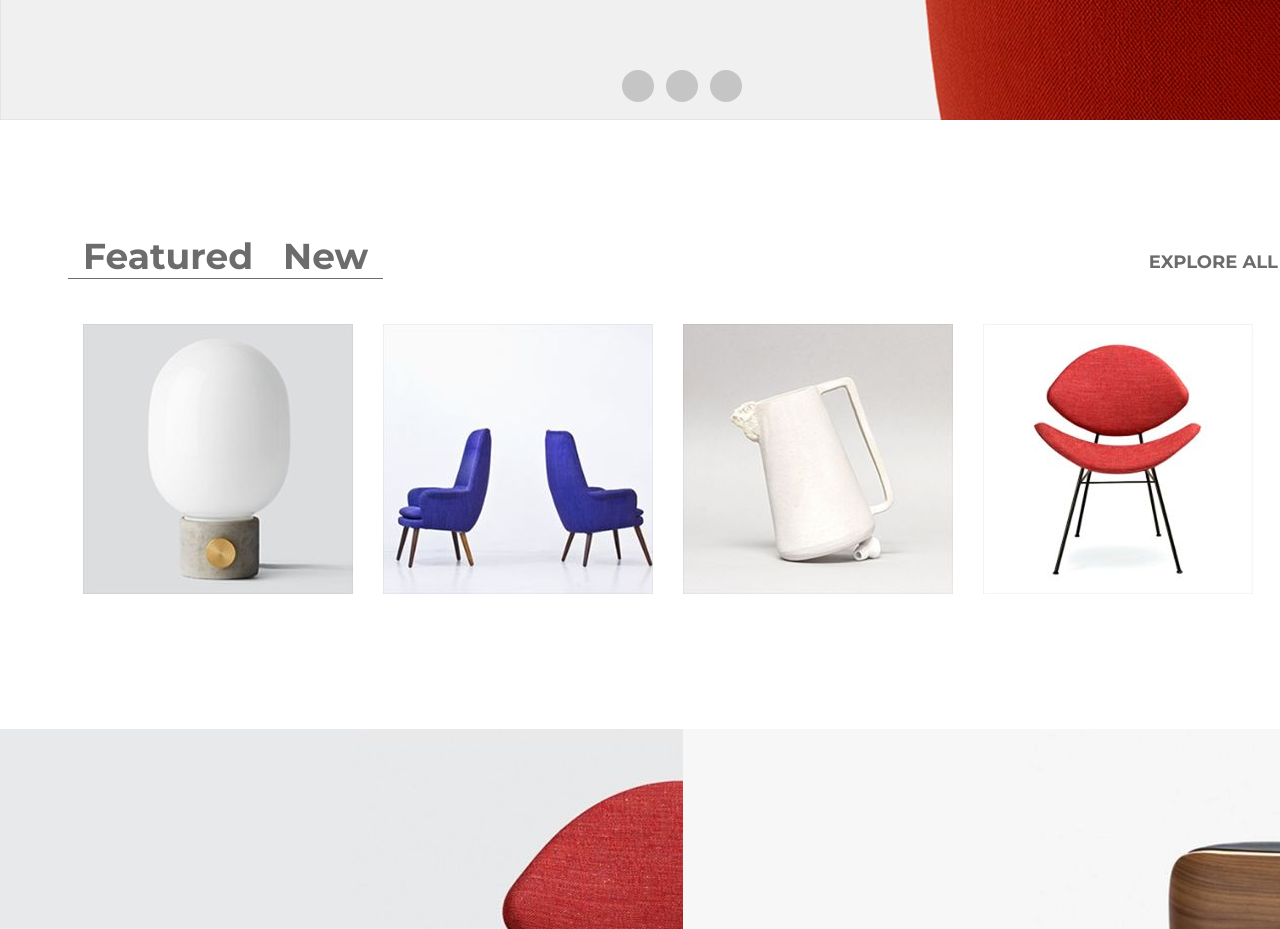
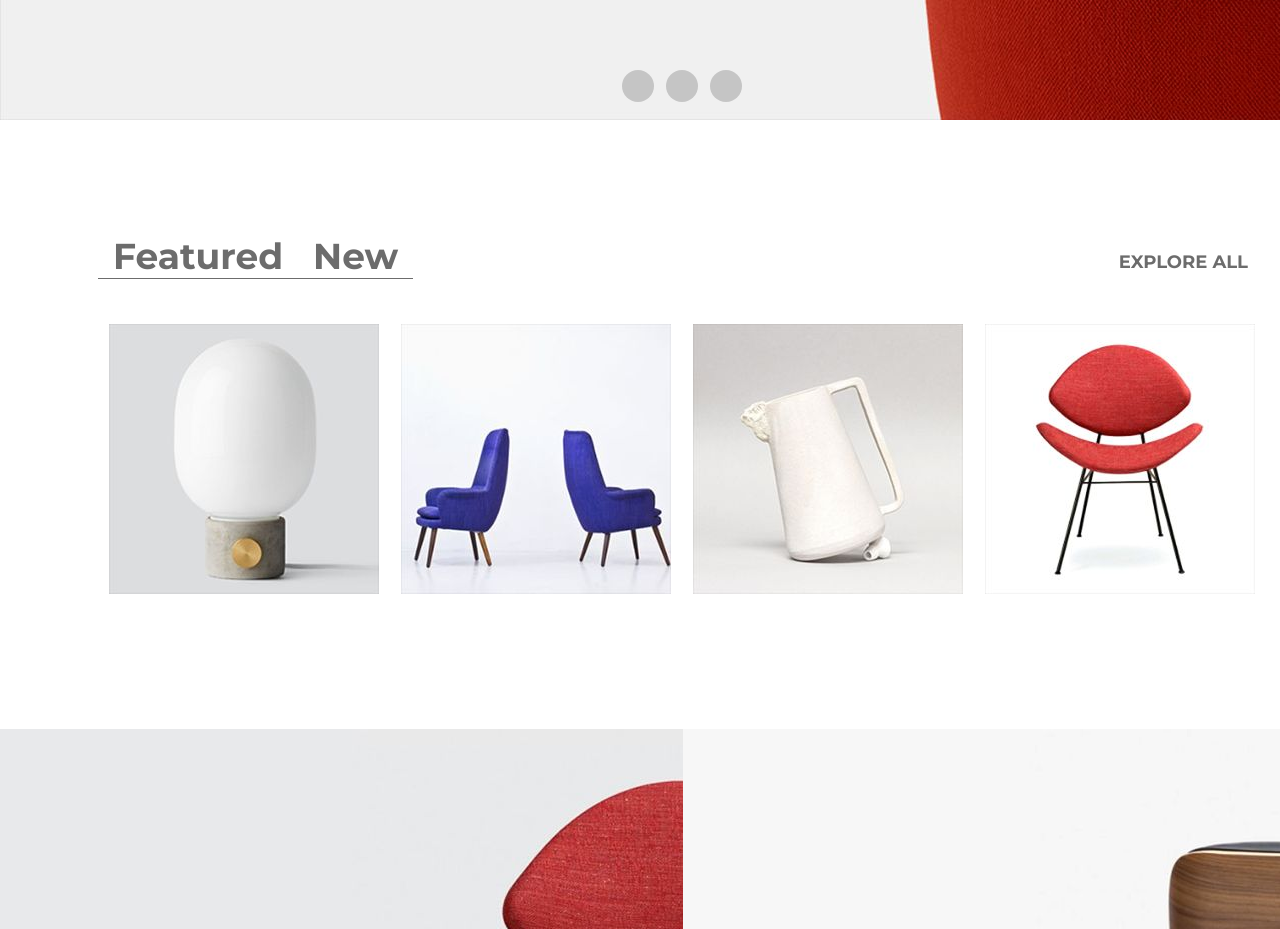
Before and after one commit to paradoxalyty/interior, a plain HTML site: page index.html in a window 1280 px wide. Shown: the part 680-1609 px from the top of the page. Drawn offline with Linux system fonts and the light colour scheme.

Commit message:
Update style.css

```diff
--- a/css/style.css
+++ b/css/style.css
@@ -159,7 +159,7 @@ body {
 
 .featured {
     height: 381px;
-    padding: 114px 68px;
+    padding: 114px 98px;
     background-color: #ffffff;
 }
 
@@ -210,7 +210,7 @@ body {
 .featured > .products > div {
     width: 270px;
     height: 270px;
-    margin: 0 15px;
+    margin: 0 11px;
     float: left;
 }
 
```
